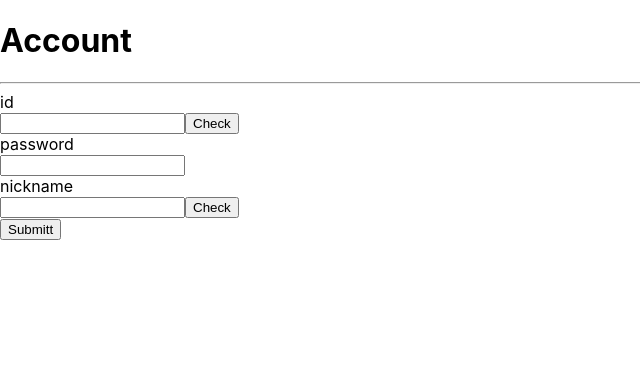
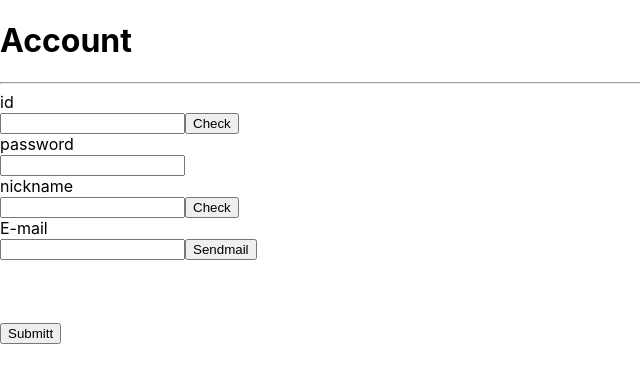
Before and after one commit to JH64777/Web_Project1, a React (Create React App) app in the folder frontend/: page /Account in a window 1280 px wide. Shown: the top 382 px of the page, without its empty margins (0-640 px from the left). Built offline with nearby package versions, Linux system fonts and the light colour scheme.

Commit message:
New version
I Added Check code from email

```diff
--- a/frontend/src/pages/account.js
+++ b/frontend/src/pages/account.js
@@ -1,30 +1,44 @@
 import { useState, useRef } from 'react';
+import axios from 'axios';
+
 function Account(){
-    const [account, SetAccount] = useState({ id : '', password : '', nickname : '' });
+    const [account, SetAccount] = useState({ id : '', password : '', nickname : '', mail : '' });
+    const [Visible, SetVisible] = useState({visibility : "hidden"});
+    const [Code, SetCode] = useState(''); // to Insert and identify Code is right.
+    const ReceievedCode = useRef(''); // The Code will saved from Back
+    const checkValueCode = useRef({"response" : false});
     const checkValueID = useRef({"response" : false}); // The identifing Clicking check box ID
     const checkValueNN = useRef({"response" : false}); // The identifing Clicking check box NickName
 
     const handleChangeID = e => { // when the ID value is changed
-        SetAccount({ id: e.target.value, password: account.password, nickname : account.nickname });
+        SetAccount({ id: e.target.value, password: account.password, nickname : account.nickname, mail : account.mail });
         checkValueID.current = {"response" : false}; // For preventing hack
     }
 
     const handleChangePW = e => { // when the Password value is changed
-        SetAccount({ id: account.id, password: e.target.value, nickname : account.nickname });
+        SetAccount({ id: account.id, password: e.target.value, nickname : account.nickname, mail : account.mail });
     }
 
     const handleChangeNN = e => { // when the Nickname value is changed
-	    SetAccount({ id: account.id, password: account.password, nickname : e.target.value });
+	    SetAccount({ id: account.id, password: account.password, nickname : e.target.value, mail : account.mail });
         checkValueNN.current = {"response" : false}; // For preventing hack
     }
 
+    const handleChangeMail = e => {
+        SetAccount({ id: account.id, password: account.password, nickname : account.nickname, mail : e.target.value });
+    }
+
+    const handleChangeCode = e => {
+        SetCode(e.target.value);
+    }
+
     const handleSubmitt = e => { // when submitt button is clicked
-        if(account.id == '' || account.password == '' || account.nickname == '') // if empty id or password
+        if(account.id == '' || account.password == '' || account.nickname == '' || account.mail == '') // if empty id or password
         {
-            alert("You Don't Insert Value id or password or nickname!");
+            alert("You Don't Insert Value id or password or nickname or email!");
         }
         else { // if inserted values in id and password
-            if(checkValueID.current.response && checkValueNN.current.response){ // if check box clicked and there is no problem
+            if(checkValueID.current.response && checkValueNN.current.response & checkValueCode.current.response){ // if check box clicked and there is no problem
                 const postInfo = { method : "Post", headers : {'content-type' : 'application/json'}, body : JSON.stringify(account) } // The inform of message
                 fetch('http://localhost:3001/Account', postInfo) // send message
                 .then(response => response.json())
@@ -34,11 +48,11 @@ function Account(){
                     }
                     else {
                         alert(data.response); // if code work well then alert "Well Done!"
-                        window.location = "http://localhost:3001/Login";
+                        window.location = "http://localhost:3001/Login"; // return to Login site
                      }
                 });
             }
-            else { alert("Please Check your id or nickname!"); } // if check box no clicked
+            else { alert("Please Check your id or nickname or email!"); } // if check box no clicked
         }
 
     }
@@ -84,6 +98,32 @@ function Account(){
         }
     }
 
+    const handleSendmail = e => {
+        axios.post('/Account/SendMail', {mail : account.mail})
+        .then((res) => {
+            console.log(res.data.response);
+            if(res.data.response)
+            {
+                alert("Well Done! Please Check Code in Your Email");
+                SetVisible({ visibility : "visible" });
+                ReceievedCode.current = res.data.code; // To identifing Code is right
+            }
+            else {
+                alert("Please Check Your Email");
+            }
+        });
+    }
+
+    const handleCheckCode = e => {
+        if(Code == ReceievedCode.current){
+            alert("WelCome!");
+            checkValueCode.current = {"response" : true};
+        }
+        else{
+            alert("Please Check again your Code!");
+        }
+    }
+
     return (
         <div>
             <header>
@@ -97,6 +137,13 @@ function Account(){
                 <input type="password" value={account.password} onChange={handleChangePW} /><br />
 	    	    nickname<br />
 	    	    <input type="text" value={account.nickname} onChange={handleChangeNN} /><button onClick={handleCheckNN}>Check</button><br />
+                E-mail<br />
+                <input type="text" value={account.mail} onChange={handleChangeMail} /><button onClick={handleSendmail}>Sendmail</button>
+                <div style={Visible}>
+                    code<br />
+                    <input type="text" value={Code} onChange={handleChangeCode} /><button onClick={handleCheckCode}>sendCode</button>
+                </div>
+                <br />
                 <button onClick={handleSubmitt}>Submitt</button>
             </main>
         </div>
```
Also changed, not shown: 1 other file (tests, documents, lock files or other folders).
